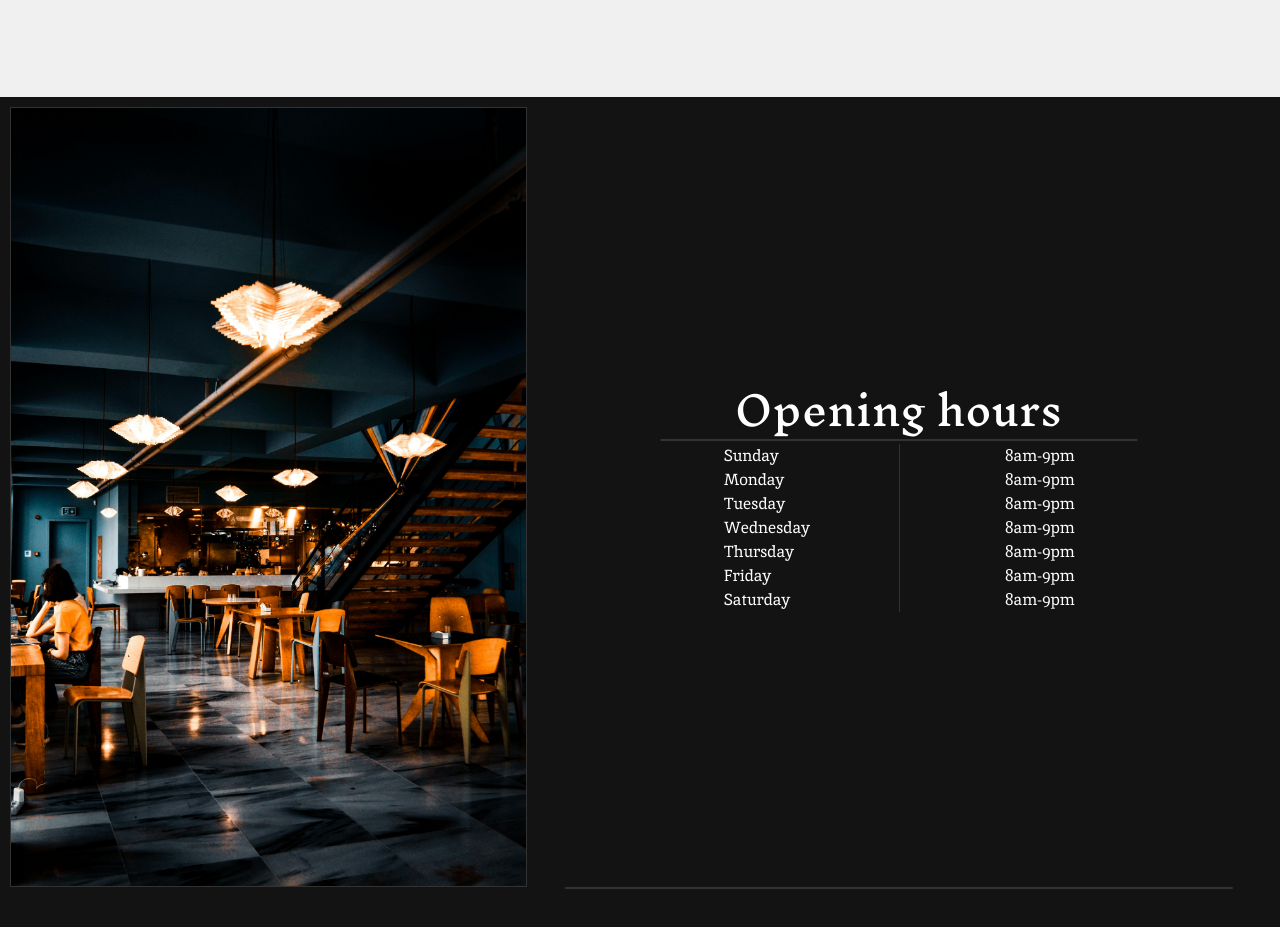
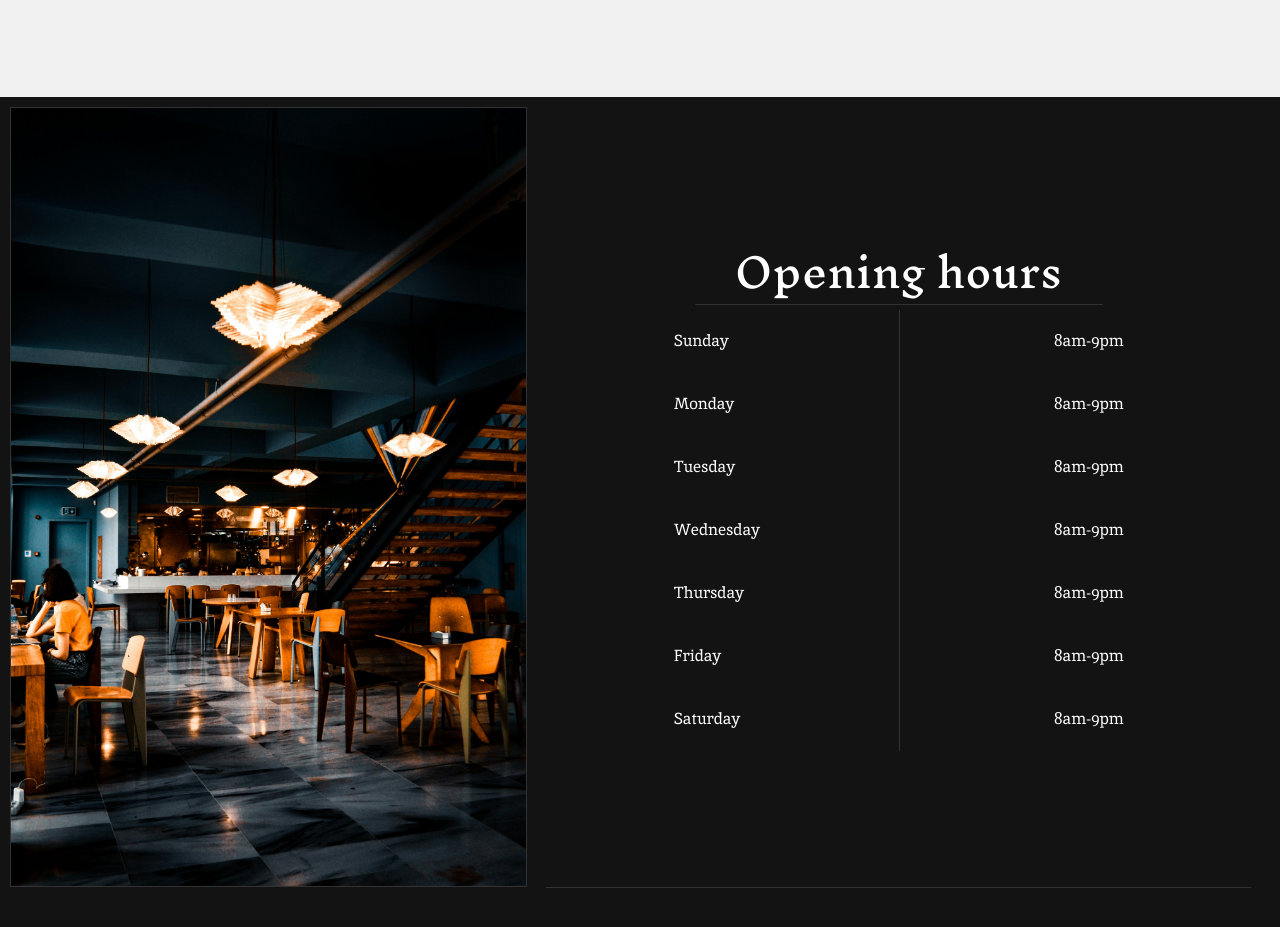
Before and after one commit to rajvatsal/restaurant-page, a website built with webpack: page src/index.html in a window 1280 px wide. Shown: the part 1118-2045 px from the top of the page. Built offline with nearby package versions, Linux system fonts and the light colour scheme; files whose address does not match are found by name.

Commit message:
feat(home): Align opening time sections

```diff
--- a/src/styles/styles.css
+++ b/src/styles/styles.css
@@ -241,8 +241,8 @@ a {
     content: "";
     display: block;
     position: absolute;
-    height: var(--line-wid);
-    width: 90%;
+    border-top: solid 1.5px var(--line-clr);
+    width: 95%;
     left: 50%;
     top: 100%;
     translate: -50%;
@@ -264,25 +264,30 @@ a {
 
   section#opening-hours > .right-side > .table {
     grid-template: repeat(7, 1fr) / repeat(2, 1fr);
+    min-width: 450px;
+    flex-grow: 0.5;
+    align-items: stretch;
+    padding-top: 5px;
+  }
+
+  section#opening-hours > .right-side > .table > span {
+    display: grid;
     align-items: center;
-    min-width: 350px;
   }
 
   section#opening-hours > .right-side > .table > :nth-child(2n) {
     text-align: end;
     border-left: var(--logo-brd);
-    box-sizing: content-box;
-    width: calc(100%);
   }
 
   section#opening-hours > .right-side > h2::after {
     content: "";
     display: block;
     background-color: var(--line-clr);
-    width: calc(100% + 150px);
-    height: var(--line-wid);
+    width: calc(100% + 80px);
+    border-top: solid 1.5px var(--line-clr);
     position: relative;
-    top: -3px;
+    top: 0px;
     left: 50%;
     translate: -50%;
   }
```
Also changed, not shown: README.md.
